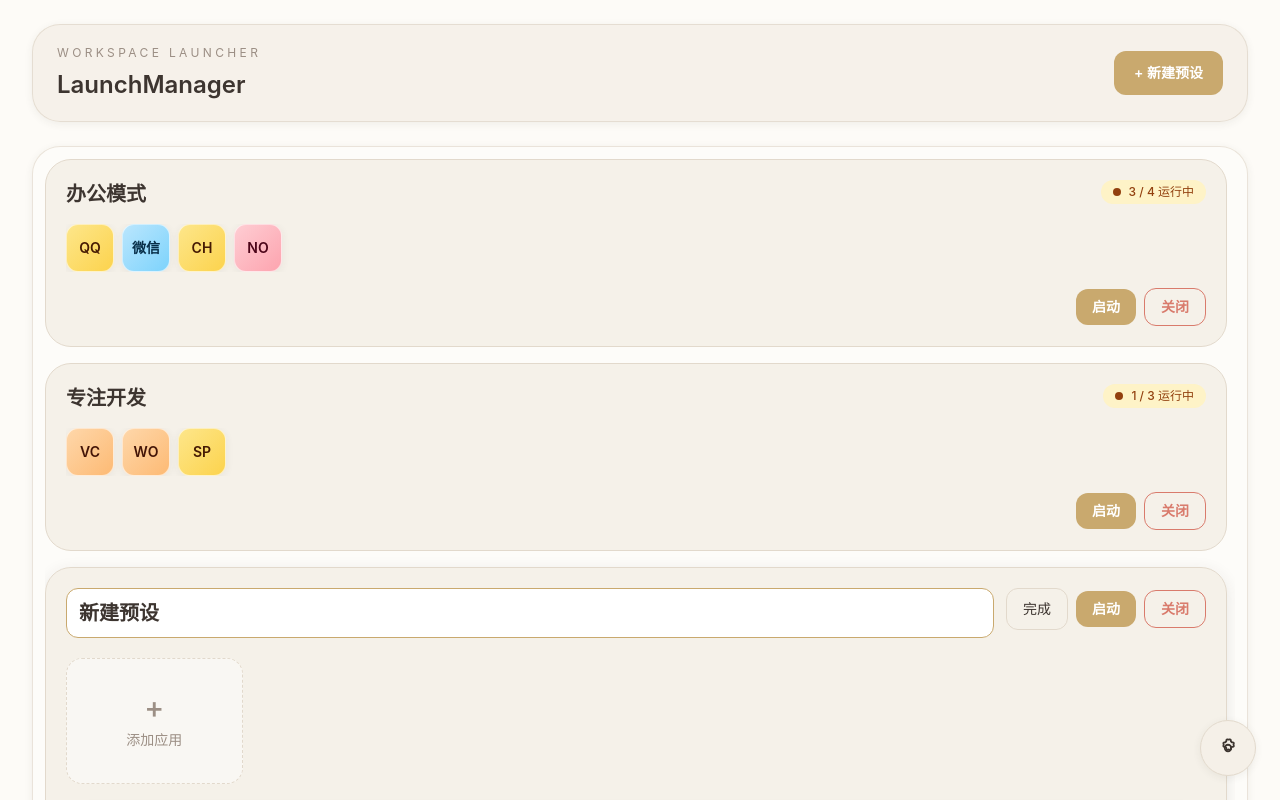
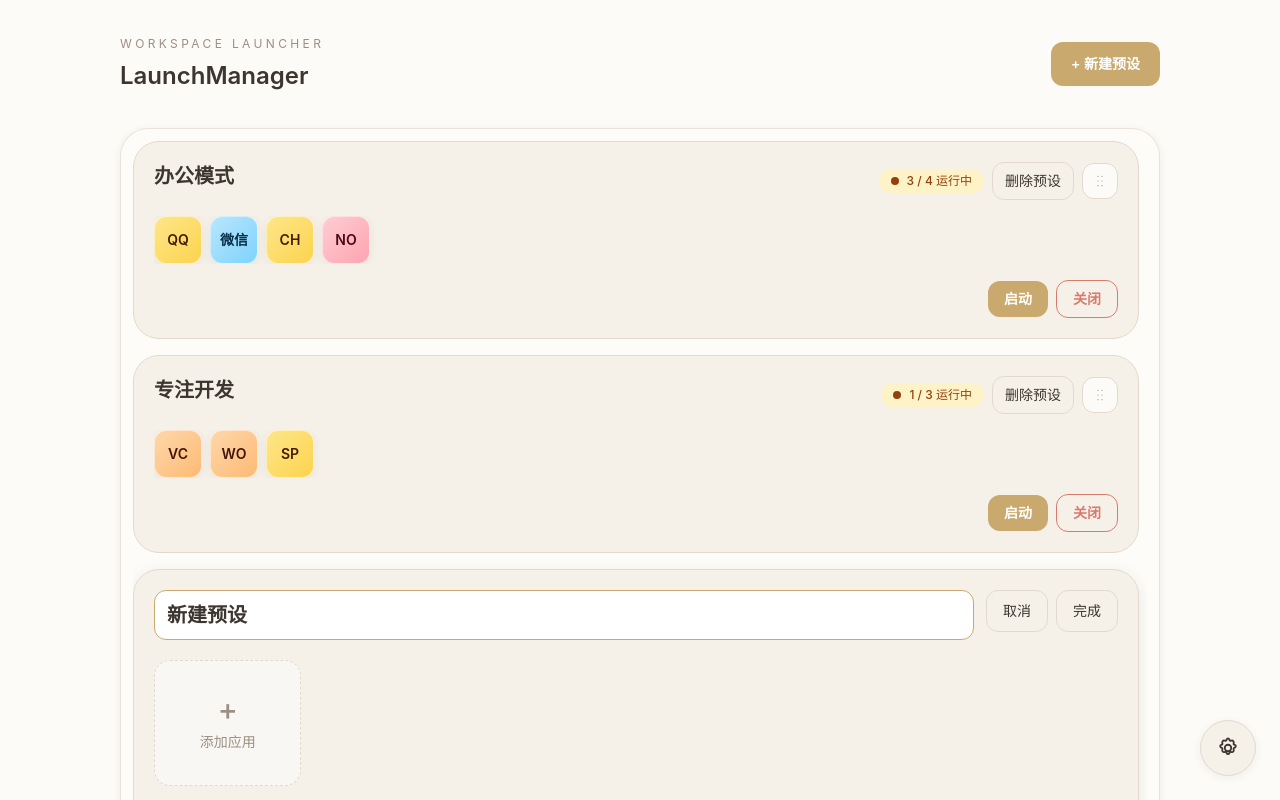
Before and after one commit to HoshimiRox1/AppLaunchManager, a React (Vite) app: page / in a window 1280 px wide. Both pictures are taken after a click on the button "+ 新建预设". Shown: the top 800 px of the page. Built offline with nearby package versions, Linux system fonts and the light colour scheme.

Commit message:
应用前端设计完成

```diff
--- a/src/App.tsx
+++ b/src/App.tsx
@@ -16,7 +16,7 @@ interface ConfirmState {
 }
 
 export default function App() {
-  const { presets, isLoading, createPreset, updatePreset, reorderPresets } = usePresets();
+  const { presets, isLoading, createPreset, updatePreset, deletePreset, reorderPresets } = usePresets();
   const { getPresetStatus } = useProcessStatus();
   const { settings, updateSetting } = useSettings();
   const appListState = useAppList();
@@ -32,6 +32,11 @@ export default function App() {
     setExpandedPresetId(presetId);
   };
 
+  const handleDeletePreset = async (presetId: string) => {
+    await deletePreset(presetId);
+    setExpandedPresetId((current) => (current === presetId ? null : current));
+  };
+
   const handleConfirmClose = async () => {
     if (!confirmState) {
       return;
@@ -43,14 +48,15 @@ export default function App() {
 
   return (
     <div className="min-h-screen bg-cream-bg text-cream-textPrimary">
-      <div className="mx-auto flex min-h-screen w-full max-w-[1440px] flex-col px-6 pb-24 pt-6 sm:px-8">
+      <div className="mx-auto flex min-h-screen w-full max-w-[1440px] flex-col px-6 pb-0 pt-6 sm:px-8">
         <TopBar onCreatePreset={handleCreatePreset} />
-        <main className="mt-6 flex-1 overflow-hidden rounded-[28px] border border-cream-border/70 bg-white/30 p-3 shadow-card">
+        <main className="mx-[88px] mt-6 flex-1 overflow-hidden rounded-t-[28px] border-x border-t border-cream-border/70 bg-white/30 p-3 shadow-card">
           <PresetList
             appListState={appListState}
             expandedPresetId={expandedPresetId}
             getPresetStatus={getPresetStatus}
             isLoading={isLoading}
+            onDeletePreset={handleDeletePreset}
             onExpandedPresetChange={setExpandedPresetId}
             onRequestConfirm={setConfirmState}
             onReorderPresets={reorderPresets}
--- a/src/components/AppPicker/CustomAppForm.tsx
+++ b/src/components/AppPicker/CustomAppForm.tsx
@@ -73,6 +73,9 @@ export default function CustomAppForm({ onAddApp }: CustomAppFormProps) {
             浏览
           </button>
         </div>
+        <div className="flex min-h-12 items-center justify-center rounded-xl border border-dashed border-cream-border bg-cream-surface/65 px-4 text-sm text-cream-textSecondary">
+          将应用文件或快捷方式拖动到此处
+        </div>
         <div className="flex items-center gap-3">
           <button
             className="rounded-xl border border-cream-border px-4 py-2.5 text-sm text-cream-textPrimary transition hover:bg-cream-surface"
--- a/src/components/PresetCard/AppIconRow.tsx
+++ b/src/components/PresetCard/AppIconRow.tsx
@@ -10,7 +10,7 @@ export default function AppIconRow({ apps }: AppIconRowProps) {
   const hiddenCount = Math.max(apps.length - visibleApps.length, 0);
 
   return (
-    <div className="flex items-center gap-2 overflow-hidden" onClick={(event) => event.stopPropagation()}>
+    <div className="flex items-center gap-2 overflow-hidden">
       {visibleApps.map((appEntry) => (
         <AppAvatar iconPath={appEntry.iconPath} key={appEntry.id} name={appEntry.name} size="sm" />
       ))}
--- a/src/components/PresetCard/PresetCard.tsx
+++ b/src/components/PresetCard/PresetCard.tsx
@@ -1,4 +1,5 @@
 import { useEffect, useRef } from 'react';
+import type { ReactNode } from 'react';
 
 import type { Preset, PresetStatus, ScannedApp } from '../../types';
 import PresetCardCollapsed from './PresetCardCollapsed';
@@ -6,8 +7,10 @@ import PresetCardExpanded from './PresetCardExpanded';
 
 interface PresetCardProps {
   appList: ScannedApp[];
+  dragHandle: ReactNode;
   isAppListLoading: boolean;
   isExpanded: boolean;
+  onDeletePreset: (presetId: string) => Promise<void>;
   onEnsureAppListLoaded: () => Promise<void>;
   onExpandChange: (nextValue: boolean) => void;
   onRequestConfirm: (payload: { presetId: string; riskyApps: string[] }) => void;
@@ -18,8 +21,10 @@ interface PresetCardProps {
 
 export default function PresetCard({
   appList,
+  dragHandle,
   isAppListLoading,
   isExpanded,
+  onDeletePreset,
   onEnsureAppListLoaded,
   onExpandChange,
   onRequestConfirm,
@@ -73,13 +78,14 @@ export default function PresetCard({
           isAppListLoading={isAppListLoading}
           onEnsureAppListLoaded={onEnsureAppListLoaded}
           onExpandChange={onExpandChange}
-          onRequestConfirm={onRequestConfirm}
           onUpdatePreset={onUpdatePreset}
           preset={preset}
           status={status}
         />
       ) : (
         <PresetCardCollapsed
+          dragHandle={dragHandle}
+          onDeletePreset={onDeletePreset}
           onRequestConfirm={onRequestConfirm}
           onRename={(name) => void onUpdatePreset(preset.id, (current) => ({ ...current, name }))}
           preset={preset}
--- a/src/components/PresetCard/PresetCardCollapsed.tsx
+++ b/src/components/PresetCard/PresetCardCollapsed.tsx
@@ -1,4 +1,5 @@
-import { useState } from 'react';
+import { useEffect, useState } from 'react';
+import type { ReactNode } from 'react';
 
 import type { Preset, PresetStatus } from '../../types';
 import ActionButtons from '../ActionButtons';
@@ -6,15 +7,30 @@ import StatusBadge from '../StatusBadge';
 import AppIconRow from './AppIconRow';
 
 interface PresetCardCollapsedProps {
+  dragHandle: ReactNode;
+  onDeletePreset: (presetId: string) => Promise<void>;
   onRename: (name: string) => void;
   onRequestConfirm: (payload: { presetId: string; riskyApps: string[] }) => void;
   preset: Preset;
   status: PresetStatus;
 }
 
-export default function PresetCardCollapsed({ onRename, onRequestConfirm, preset, status }: PresetCardCollapsedProps) {
+export default function PresetCardCollapsed({
+  dragHandle,
+  onDeletePreset,
+  onRename,
+  onRequestConfirm,
+  preset,
+  status,
+}: PresetCardCollapsedProps) {
   const [isEditing, setIsEditing] = useState(false);
   const [draftName, setDraftName] = useState(preset.name);
+
+  useEffect(() => {
+    if (!isEditing) {
+      setDraftName(preset.name);
+    }
+  }, [isEditing, preset.name]);
 
   const commitName = () => {
     const nextName = draftName.trim() || '未命名预设';
@@ -44,15 +60,30 @@ export default function PresetCardCollapsed({ onRename, onRequestConfirm, preset
           ) : (
             <button
               className="max-w-full truncate text-left text-xl font-semibold text-cream-textPrimary"
-              onClick={(event) => event.stopPropagation()}
-              onDoubleClick={() => setIsEditing(true)}
+              onClick={(event) => {
+                event.stopPropagation();
+                setIsEditing(true);
+              }}
               type="button"
             >
               {preset.name}
             </button>
           )}
         </div>
-        <StatusBadge runningCount={status.runningCount} status={status.status} totalCount={status.totalCount} />
+        <div className="flex items-center gap-2">
+          <StatusBadge runningCount={status.runningCount} status={status.status} totalCount={status.totalCount} />
+          <button
+            className="rounded-xl border border-cream-border px-3 py-2 text-sm font-medium text-cream-textPrimary transition hover:bg-white"
+            onClick={(event) => {
+              event.stopPropagation();
+              void onDeletePreset(preset.id);
+            }}
+            type="button"
+          >
+            删除预设
+          </button>
+          {dragHandle}
+        </div>
       </div>
 
       <AppIconRow apps={preset.apps} />
--- a/src/components/PresetCard/PresetCardExpanded.tsx
+++ b/src/components/PresetCard/PresetCardExpanded.tsx
@@ -3,7 +3,6 @@ import { useState } from 'react';
 import type { AppEntry, Preset, PresetStatus, ScannedApp } from '../../types';
 import { ensurePresetHasApp, reorderItems } from '../../lib/utils';
 import AppPicker from '../AppPicker/AppPicker';
-import ActionButtons from '../ActionButtons';
 import SortableAppGrid from '../SortableAppGrid';
 import StatusBadge from '../StatusBadge';
 
@@ -12,7 +11,6 @@ interface PresetCardExpandedProps {
   isAppListLoading: boolean;
   onEnsureAppListLoaded: () => Promise<void>;
   onExpandChange: (nextValue: boolean) => void;
-  onRequestConfirm: (payload: { presetId: string; riskyApps: string[] }) => void;
   onUpdatePreset: (presetId: string, updater: (preset: Preset) => Preset) => Promise<void>;
   preset: Preset;
   status: PresetStatus;
@@ -23,12 +21,12 @@ export default function PresetCardExpanded({
   isAppListLoading,
   onEnsureAppListLoaded,
   onExpandChange,
-  onRequestConfirm,
   onUpdatePreset,
   preset,
   status,
 }: PresetCardExpandedProps) {
   const [isPickerOpen, setIsPickerOpen] = useState(preset.apps.length === 0);
+  const [initialPreset] = useState<Preset>(() => structuredClone(preset));
 
   const updateApps = (updater: (apps: AppEntry[]) => AppEntry[]) =>
     onUpdatePreset(preset.id, (current) => ({
@@ -45,6 +43,11 @@ export default function PresetCardExpanded({
     setIsPickerOpen(false);
   };
 
+  const handleCancel = async () => {
+    await onUpdatePreset(preset.id, () => structuredClone(initialPreset));
+    onExpandChange(false);
+  };
+
   return (
     <div className="space-y-5" onClick={(event) => event.stopPropagation()}>
       <div className="flex flex-wrap items-start justify-between gap-3">
@@ -57,7 +60,14 @@ export default function PresetCardExpanded({
           />
           <StatusBadge runningCount={status.runningCount} status={status.status} totalCount={status.totalCount} />
         </div>
-        <div className="flex items-center gap-2">
+        <div className="ml-auto flex items-center gap-2">
+          <button
+            className="rounded-xl border border-cream-border px-4 py-2.5 text-sm text-cream-textPrimary transition hover:bg-white"
+            onClick={() => void handleCancel()}
+            type="button"
+          >
+            取消
+          </button>
           <button
             className="rounded-xl border border-cream-border px-4 py-2.5 text-sm text-cream-textPrimary transition hover:bg-white"
             onClick={() => onExpandChange(false)}
@@ -65,7 +75,6 @@ export default function PresetCardExpanded({
           >
             完成
           </button>
-          <ActionButtons onRequestConfirm={onRequestConfirm} presetId={preset.id} />
         </div>
       </div>
 
--- a/src/components/PresetList.tsx
+++ b/src/components/PresetList.tsx
@@ -1,4 +1,5 @@
 import { useMemo } from 'react';
+import type { ReactNode } from 'react';
 import { DndContext, PointerSensor, closestCenter, useSensor, useSensors } from '@dnd-kit/core';
 import { SortableContext, useSortable, verticalListSortingStrategy } from '@dnd-kit/sortable';
 import { CSS } from '@dnd-kit/utilities';
@@ -13,6 +14,7 @@ interface PresetListProps {
   expandedPresetId: string | null;
   getPresetStatus: (presetId: string) => PresetStatus;
   isLoading: boolean;
+  onDeletePreset: (presetId: string) => Promise<void>;
   onExpandedPresetChange: (presetId: string | null) => void;
   onRequestConfirm: (payload: { presetId: string; riskyApps: string[] }) => void;
   onReorderPresets: (nextPresets: Preset[]) => Promise<void>;
@@ -24,34 +26,68 @@ interface SortablePresetItemProps {
   appListState: ReturnType<typeof useAppList>;
   getPresetStatus: (presetId: string) => PresetStatus;
   isExpanded: boolean;
+  onDeletePreset: (presetId: string) => Promise<void>;
   onExpandedPresetChange: (presetId: string | null) => void;
   onRequestConfirm: (payload: { presetId: string; riskyApps: string[] }) => void;
   onUpdatePreset: (presetId: string, updater: (preset: Preset) => Preset) => Promise<void>;
   preset: Preset;
 }
 
+function DragHandleIcon() {
+  return (
+    <svg className="h-4 w-4" fill="none" stroke="currentColor" strokeLinecap="round" strokeLinejoin="round" strokeWidth="1.8" viewBox="0 0 24 24">
+      <path d="M9 5h.01" />
+      <path d="M9 12h.01" />
+      <path d="M9 19h.01" />
+      <path d="M15 5h.01" />
+      <path d="M15 12h.01" />
+      <path d="M15 19h.01" />
+    </svg>
+  );
+}
+
 function SortablePresetItem({
   appListState,
   getPresetStatus,
   isExpanded,
+  onDeletePreset,
   onExpandedPresetChange,
   onRequestConfirm,
   onUpdatePreset,
   preset,
 }: SortablePresetItemProps) {
-  const { attributes, listeners, setNodeRef, transform, transition, isDragging } = useSortable({ id: preset.id });
+  const { attributes, listeners, setActivatorNodeRef, setNodeRef, transform, transition, isDragging } = useSortable({
+    id: preset.id,
+    disabled: isExpanded,
+  });
+
+  const dragHandle: ReactNode = isExpanded ? null : (
+    <button
+      aria-label="拖动预设排序"
+      className="flex h-9 w-9 items-center justify-center rounded-xl border border-cream-border bg-white/70 text-cream-textSecondary transition hover:bg-white hover:text-cream-textPrimary"
+      onClick={(event) => event.stopPropagation()}
+      ref={setActivatorNodeRef}
+      style={{ touchAction: 'none' }}
+      type="button"
+      {...attributes}
+      {...listeners}
+    >
+      <DragHandleIcon />
+    </button>
+  );
 
   return (
     <div
-      className={isDragging ? 'z-20' : ''}
+      className={isDragging ? 'z-20 mb-4' : 'mb-4'}
       ref={setNodeRef}
       style={{ transform: CSS.Transform.toString(transform), transition }}
     >
-      <div className="mb-4" {...attributes} {...listeners}>
       <PresetCard
         appList={appListState.appList}
+        dragHandle={dragHandle}
         isAppListLoading={appListState.isLoading}
         isExpanded={isExpanded}
+        onDeletePreset={onDeletePreset}
         onEnsureAppListLoaded={appListState.ensureLoaded}
         onExpandChange={(nextValue) => onExpandedPresetChange(nextValue ? preset.id : null)}
         onRequestConfirm={onRequestConfirm}
@@ -59,7 +95,6 @@ function SortablePresetItem({
         preset={preset}
         status={getPresetStatus(preset.id)}
       />
-      </div>
     </div>
   );
 }
@@ -69,6 +104,7 @@ export default function PresetList({
   expandedPresetId,
   getPresetStatus,
   isLoading,
+  onDeletePreset,
   onExpandedPresetChange,
   onRequestConfirm,
   onReorderPresets,
@@ -120,6 +156,7 @@ export default function PresetList({
               getPresetStatus={getPresetStatus}
               isExpanded={expandedPresetId === preset.id}
               key={preset.id}
+              onDeletePreset={onDeletePreset}
               onExpandedPresetChange={onExpandedPresetChange}
               onRequestConfirm={onRequestConfirm}
               onUpdatePreset={onUpdatePreset}
--- a/src/components/SettingsButton.tsx
+++ b/src/components/SettingsButton.tsx
@@ -5,13 +5,22 @@ interface SettingsButtonProps {
 export default function SettingsButton({ onClick }: SettingsButtonProps) {
   return (
     <button
+      aria-label="打开设置"
       className="fixed bottom-6 right-6 z-30 flex h-14 w-14 items-center justify-center rounded-full border border-cream-border bg-cream-surface text-cream-textPrimary shadow-card transition duration-200 hover:-translate-y-1 hover:shadow-hover"
       onClick={onClick}
       type="button"
     >
-      <svg className="h-6 w-6" fill="none" stroke="currentColor" strokeWidth="1.8" viewBox="0 0 24 24">
-        <path d="M10.325 4.317a1 1 0 0 1 1.35-.936l.532.218a1 1 0 0 0 .77 0l.531-.218a1 1 0 0 1 1.351.936v.575a1 1 0 0 0 .293.707l.406.407a1 1 0 0 0 .707.293h.575a1 1 0 0 1 .936 1.35l-.218.532a1 1 0 0 0 0 .77l.218.531a1 1 0 0 1-.936 1.351h-.575a1 1 0 0 0-.707.293l-.406.406a1 1 0 0 0-.293.707v.575a1 1 0 0 1-1.351.936l-.531-.218a1 1 0 0 0-.77 0l-.532.218a1 1 0 0 1-1.35-.936v-.575a1 1 0 0 0-.293-.707l-.407-.406a1 1 0 0 0-.707-.293h-.575a1 1 0 0 1-.936-1.351l.218-.531a1 1 0 0 0 0-.77l-.218-.532a1 1 0 0 1 .936-1.35h.575a1 1 0 0 0 .707-.293l.407-.407a1 1 0 0 0 .293-.707v-.575Z" />
-        <path d="M12 15.25A3.25 3.25 0 1 0 12 8.75a3.25 3.25 0 0 0 0 6.5Z" />
+      <svg
+        className="h-6 w-6"
+        fill="none"
+        stroke="currentColor"
+        strokeLinecap="round"
+        strokeLinejoin="round"
+        strokeWidth="1.8"
+        viewBox="0 0 24 24"
+      >
+        <path d="M10.63 3.51c.52-1.35 2.22-1.35 2.74 0l.22.59c.2.51.77.77 1.29.63l.61-.16c1.4-.37 2.6.83 2.23 2.23l-.16.61c-.14.52.12 1.09.63 1.29l.59.22c1.35.52 1.35 2.22 0 2.74l-.59.22c-.51.2-.77.77-.63 1.29l.16.61c.37 1.4-.83 2.6-2.23 2.23l-.61-.16c-.52-.14-1.09.12-1.29.63l-.22.59c-.52 1.35-2.22 1.35-2.74 0l-.22-.59c-.2-.51-.77-.77-1.29-.63l-.61.16c-1.4.37-2.6-.83-2.23-2.23l.16-.61c.14-.52-.12-1.09-.63-1.29l-.59-.22c-1.35-.52-1.35-2.22 0-2.74l.59-.22c.51-.2.77-.77.63-1.29l-.16-.61c-.37-1.4.83-2.6 2.23-2.23l.61.16c.52.14 1.09-.12 1.29-.63l.22-.59Z" />
+        <circle cx="12" cy="12" r="3.25" />
       </svg>
     </button>
   );
--- a/src/components/TopBar.tsx
+++ b/src/components/TopBar.tsx
@@ -4,7 +4,7 @@ interface TopBarProps {
 
 export default function TopBar({ onCreatePreset }: TopBarProps) {
   return (
-    <header className="flex items-center justify-between gap-4 rounded-[28px] border border-cream-border/80 bg-cream-surface/90 px-6 py-5 shadow-card backdrop-blur">
+    <header className="mx-[88px] flex items-center justify-between gap-4 py-3">
       <div>
         <p className="text-xs uppercase tracking-[0.28em] text-cream-textSecondary">Workspace Launcher</p>
         <h1 className="mt-2 text-2xl font-semibold text-cream-textPrimary">LaunchManager</h1>
--- a/src/lib/utils.ts
+++ b/src/lib/utils.ts
@@ -83,7 +83,7 @@ export function sortedPresets(presets: Preset[]): Preset[] {
 }
 
 export function normalizePresetOrders(presets: Preset[]): Preset[] {
-  return sortedPresets(presets).map((preset, index) => ({
+  return presets.map((preset, index) => ({
     ...preset,
     order: index,
   }));
```
Lines whose indentation alone changed are shown as unchanged.
